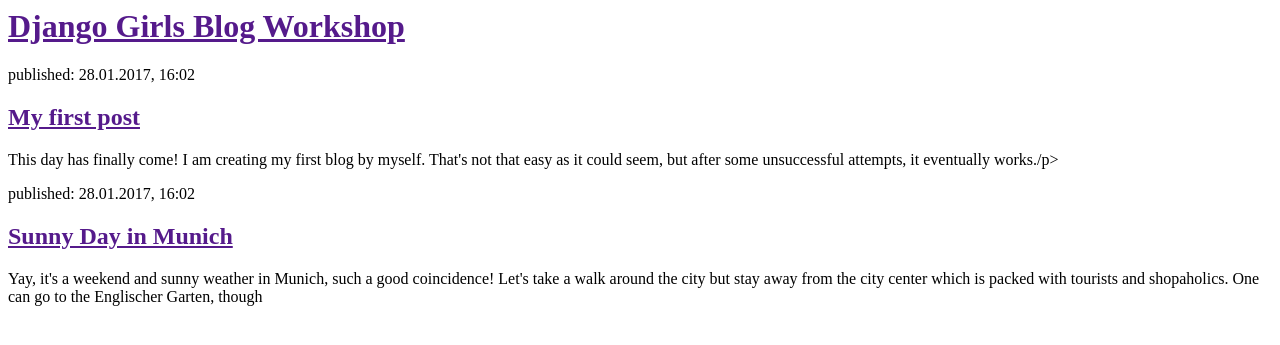
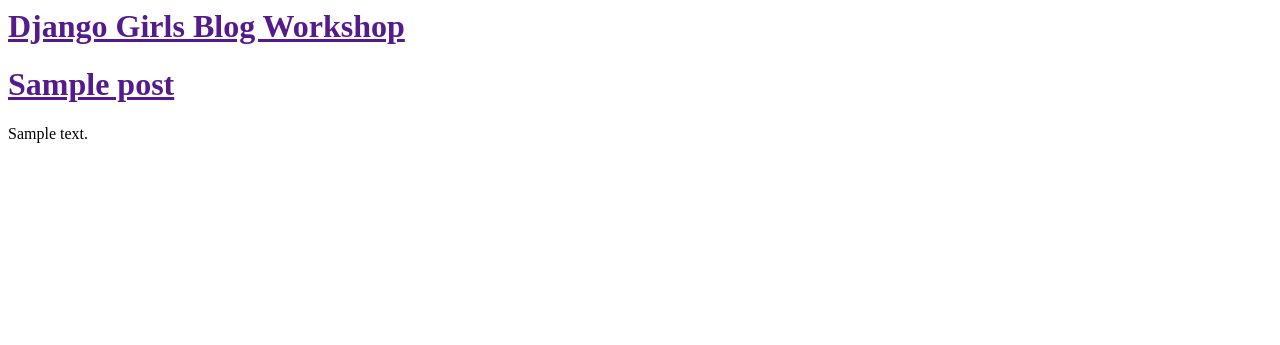
Before and after one commit to RestlessLS/my-first-blog, a Django app: page / in a window 1280 px wide. Shown: the top 345 px of the page. Run offline with Django 3.2, Linux system fonts and the light colour scheme; tables that the repository leaves empty hold one stand-in row (values such as "Sample post").

Commit message:
Modified templates to display posts from database:

```diff
--- a/blog/templates/blog/post_list.html
+++ b/blog/templates/blog/post_list.html
@@ -6,17 +6,14 @@
       <div>
             <h1><a href="">Django Girls Blog Workshop</a></h1>
         </div>
+{% for post in posts %}
+        <div>
 
-        <div>
-            <p>published: 28.01.2017, 16:02</p>
-            <h2><a href="">My first post</a></h2>
-            <p>This day has finally come! I am creating my first blog by myself. That's not that easy as it could seem, but after some unsuccessful attempts, it eventually works./p>
-        </div>
+          <h1><a href="">{{ post.title }}</a></h1>
+          <p>{{ post.text|linebreaksbr }}</p>
 
-        <div>
-            <p>published: 28.01.2017, 16:02</p>
-            <h2><a href="">Sunny Day in Munich</a></h2>
-            <p>Yay, it's a weekend and sunny weather in Munich, such a good coincidence! Let's take a walk around the city but stay away from the city center which is packed with tourists and shopaholics. One can go to the Englischer Garten, though</p>
-        </div>
+          </div>
+
+  {% endfor %}
     </body>
 </html>
--- a/blog/views.py
+++ b/blog/views.py
@@ -1,8 +1,12 @@
 from django.shortcuts import render
 
+from django.utils import timezone
+from .models import Post
 
 def post_list(request):
-    return render(request, 'blog/post_list.html', {})
+    posts = Post.objects.order_by('published_date')
+    return render(request, 'blog/post_list.html', {'posts': posts})
+
 
 
 # Create your views here.
```
